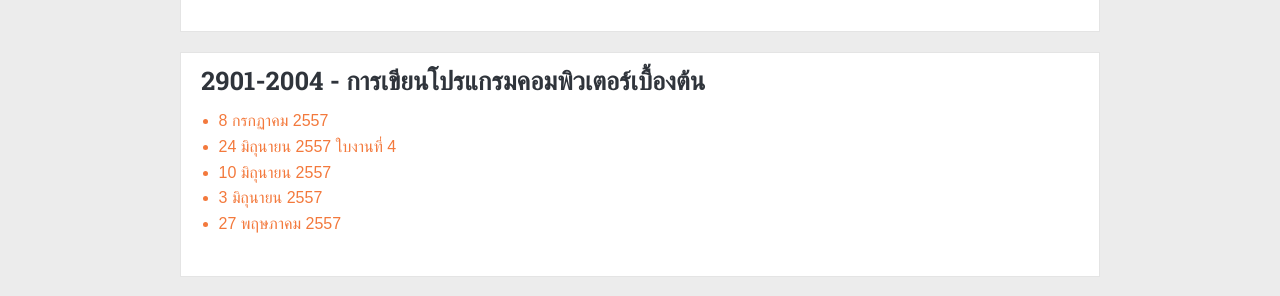
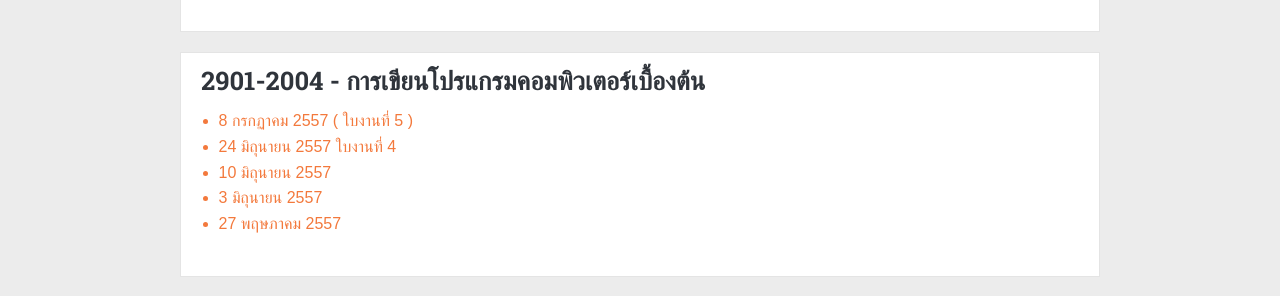
Before and after one commit to ichaiwut/ichaiwut.github.io, a Jekyll site: the page built from slides/diploma.html, in a window 1280 px wide. Shown: the part 579-875 px from the top of the page. Built offline with Jekyll 4.4.1, drawn with Linux system fonts in a browser that asks for light colours; Markdown is read by kramdown in place of the engine named in the settings.

Commit message:
Added Work

```diff
--- a/slides/diploma.html
+++ b/slides/diploma.html
@@ -34,7 +34,9 @@
 			<div class="post-list-container slide-con" id="utility-program">
 				<h2>2901-1002 การใช้โปรแกรมอรรถประโยชน์</h2>
 				<ul>
-					<li><a href="https://www.dropbox.com/s/uinho21pwsl44ox/2001-1002_8-07-14.pdf" target="_blank">8 กรกฎาคม 2557</a></li>
+					<li>
+						<a href="https://www.dropbox.com/s/uinho21pwsl44ox/2001-1002_8-07-14.pdf" target="_blank">8 กรกฎาคม 2557</a>
+					</li>
 					<li><a href="https://www.dropbox.com/s/4l4332a000869gz/2001-1002_1_1-07-14.pdf" target="_blank">1 กรกฎาคม 2557</a></li>
 					<li><a href="https://www.dropbox.com/s/jd7svx5n4v5xvm1/2001-1002_1_10-06-14.pdf" target="_blank">10 มิถุนายน 2557</a></li>
 					<li><a href="https://www.dropbox.com/s/dupusoa0f4ysnel/2001-1002_1_20-05-14.pdf" target="_blank">20 พฤษภาคม 2557</a></li>
@@ -44,7 +46,10 @@
 			<div class="post-list-container slide-con" id="programimg-base">
 				<h2>2901-2004 - การเขียนโปรแกรมคอมพิวเตอร์เบื้องต้น</h2>
 				<ul>
-					<li><a href="https://www.dropbox.com/s/4jm5rdxdov2v0gk/2901-2004_7-07-2014.pdf" target="_blank">8 กรกฏาคม 2557</a></li>
+					<li>
+						<a href="https://www.dropbox.com/s/4jm5rdxdov2v0gk/2901-2004_7-07-2014.pdf" target="_blank">8 กรกฏาคม 2557</a>
+						( <a href="https://www.dropbox.com/s/skn0k4eusyyx1bg/%E0%B9%83%E0%B8%9A%E0%B8%87%E0%B8%B2%E0%B8%99%E0%B8%97%E0%B8%B5%E0%B9%88%205.docx" target="_blank">ใบงานที่ 5</a> )
+					</li>
 					<li>
 						<a href="https://www.dropbox.com/s/au6nc7twuk8j22t/2901-2004_24-06-2014_1.pdf" target="_blank">24 มิถุนายน 2557</a>
 						<a href="https://www.dropbox.com/s/xlouatekh2yerp2/%E0%B9%83%E0%B8%9A%E0%B8%87%E0%B8%B2%E0%B8%99%E0%B8%97%E0%B8%B5%E0%B9%88%204.docx" target="_blank">ใบงานที่ 4</a>
```
